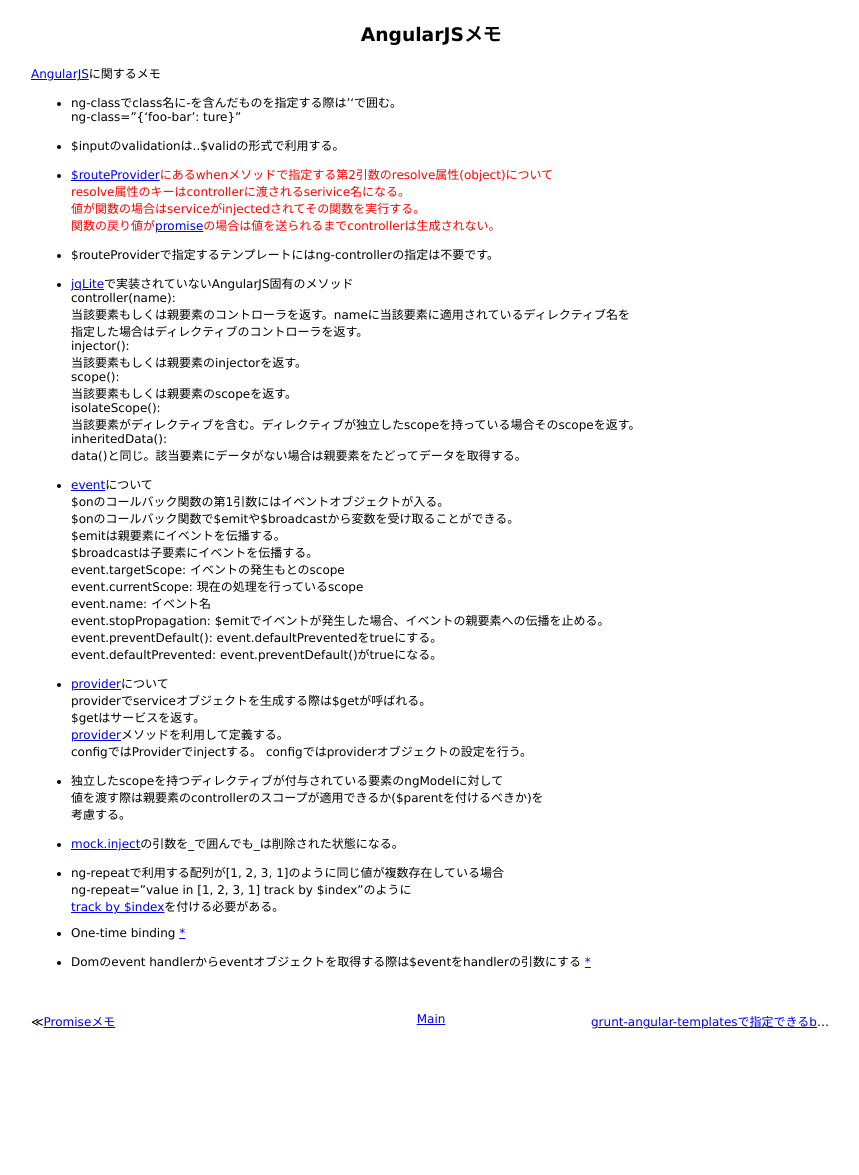
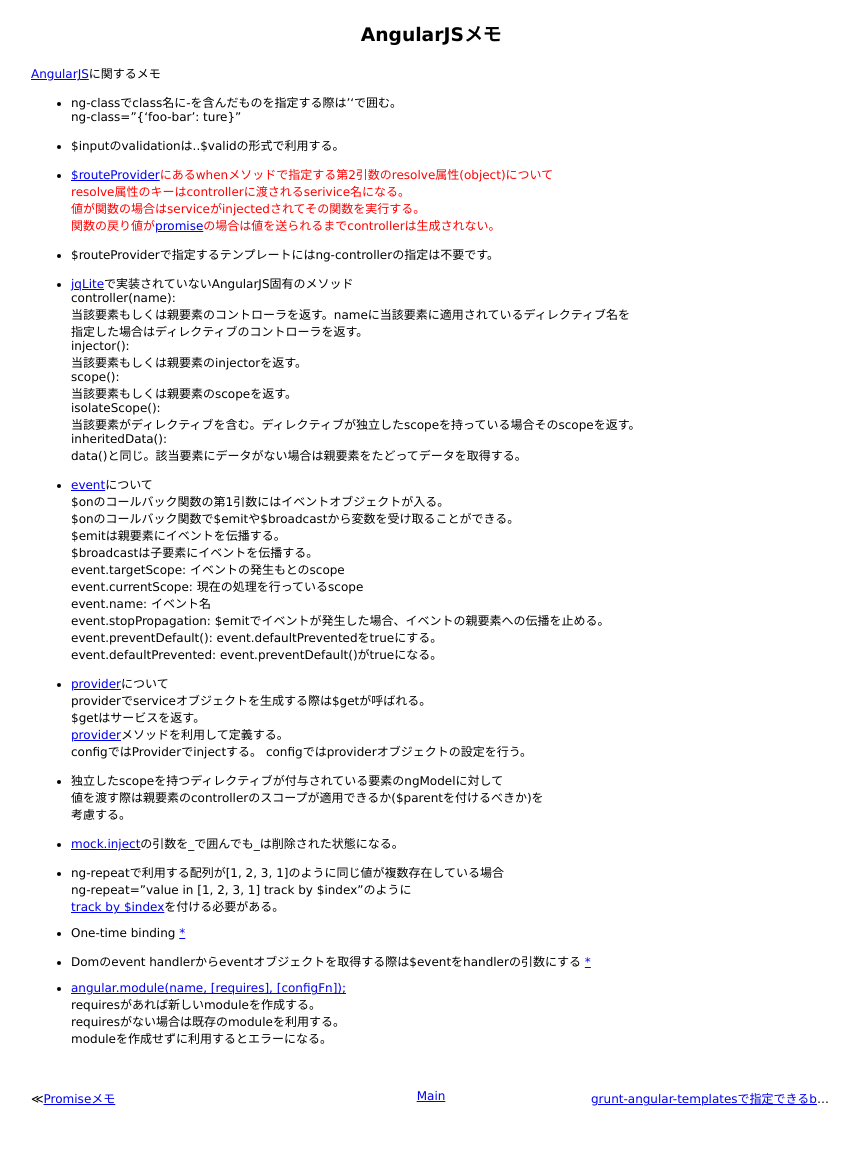
Before and after one commit to 38elements/38elements.github.com, a Jekyll site: the page built from _posts/2014-5-24-AngularJS.md, in a window 1280 px wide. Shown: the whole page, without its empty margins (209-1068 px from the left). Built offline with Jekyll 4.4.1, drawn with Linux system fonts in a browser that asks for light colours; Markdown is read by kramdown in place of the engine named in the settings; before the commit the page ends 1098 px from its top, so only the background shows below that.

Commit message:
Update 2014-5-24-AngularJS.md

```diff
--- a/_posts/2014-5-24-AngularJS.md
+++ b/_posts/2014-5-24-AngularJS.md
@@ -62,3 +62,8 @@ ng-repeat="value in [1, 2, 3, 1] track by $index"のように
 * One-time binding [*](https://docs.angularjs.org/guide/expression)
 
 * Domのevent handlerからeventオブジェクトを取得する際は$eventをhandlerの引数にする [*](https://docs.angularjs.org/guide/expression)
+
+* [angular.module(name, [requires], [configFn]);](https://docs.angularjs.org/api/ng/function/angular.module)
+requiresがあれば新しいmoduleを作成する。
+requiresがない場合は既存のmoduleを利用する。
+moduleを作成せずに利用するとエラーになる。
```
